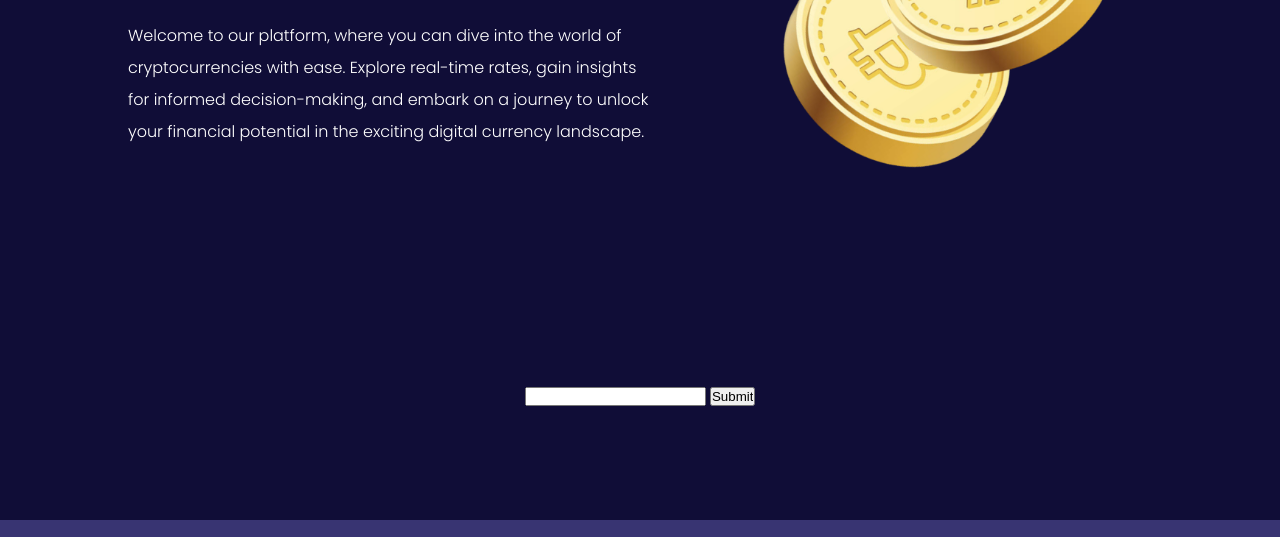
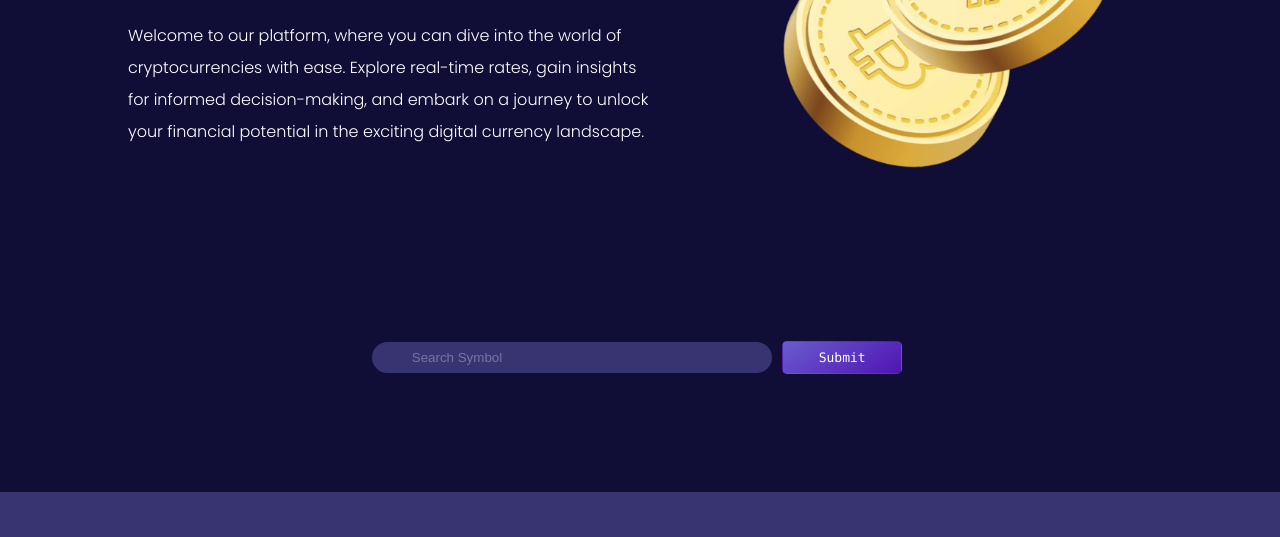
Before and after one commit to ckorir/phase1-project, a plain HTML site: page index.html in a window 1280 px wide. Shown: the part 216-753 px from the top of the page. Drawn offline with Linux system fonts and the light colour scheme.

Commit message:
Added styling to the search bar

```diff
--- a/index.html
+++ b/index.html
@@ -34,7 +34,7 @@
             <div id="crypto-container">
                 <div class="search-section">
                     <form id='search-bar'>
-                        <input id='search' type='text' name='search'>
+                        <input id='search' type='text' name='search' placeholder="Search Symbol">
                         <input type='submit' name='submit'/>
                     </form>
                 </div>
--- a/style.css
+++ b/style.css
@@ -3,7 +3,7 @@
     --secondary-color: #383472;
 
     --font-primary: white;
-    --font-secondary: rgba(255, 255, 255, 0.72);
+    --font-secondary: rgba(255, 255, 255, 0.322);
     --font-type: 'Poppins', sans-serif;
     --border-radius: 30px;
 }
@@ -33,8 +33,8 @@ main{
     display: flex;
     align-items: center;
     width: 100%;
-    padding: 3em;
-    padding-top: 0em;
+    padding: 0em 3em;
+
 }
 
 #landing .text-container{
@@ -62,6 +62,68 @@ main{
     padding: 2em;
 }
 
+#crypto-container #search-bar input[type=text]{
+    width: 30em;
+    padding: .6em 3em;
+    border: none;
+    border-radius: var(--border-radius);
+    background-color: var(--secondary-color);
+    color: var(--font-primary);
+}
+
+#crypto-container #search-bar input[type=text]:focus{
+    outline: none;
+}
+
+
+#crypto-container #search-bar input[type=submit]{
+    height: 2.5em;
+    margin: 6px;
+    width: 120px;
+    background: rgb(140, 127, 255);
+    -webkit-box-pack: center;
+    -ms-flex-pack: center;
+    justify-content: center;
+    -webkit-box-align: center;
+    -ms-flex-align: center;
+    align-items: center;
+    font-family: Consolas, Courier New, monospace;
+    border: solid transparent 1px;
+    font-size: 13px;
+    color: var(--font-primary);
+    -webkit-transition: 500ms;
+    transition: 500ms;
+    border-radius: 5px;
+    background: linear-gradient(145deg, rgb(104, 92, 206), rgb(81, 20, 179));
+
+  }
+
+  #crypto-container #search-bar input[type=submit]:hover {
+    -webkit-box-shadow: 1px 1px 13px rgb(133, 131, 131),
+                      -1px -1px 33px #545b78;
+    box-shadow: 1px 1px 13px rgb(57, 54, 92),
+               -1px -1px 10px rgb(65, 62, 95);
+    color: #d6d6d6;
+    -webkit-transition: 500ms;
+    transition: 500ms;
+  }
+
+  #crypto-container #search-bar input[type=submit]:active {
+    -webkit-box-shadow: 1px 1px 13px #20232e,
+                       -1px -1px 33px #545b78;
+    box-shadow: 1px 1px 13px #20232e,
+               -1px -1px 33px #545b78;
+    color: #d6d6d6;
+    -webkit-transition: 100ms;
+    transition: 100ms;
+  }
+
+
+
+::placeholder{
+    color: var(--font-secondary);
+}
+
 /***** Footer Styling *****/
 footer{
     background-color: var(--secondary-color);
```
